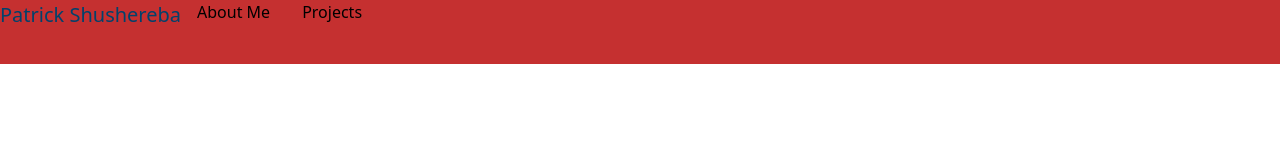
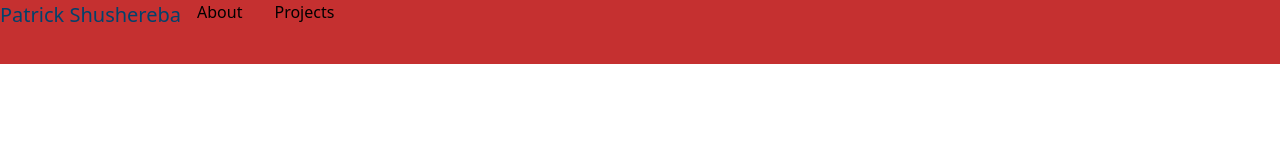
Before and after one commit to pshushereba/portfolio, a Next.js app: page / in a window 1280 px wide. Shown: the top 160 px of the page. Built offline with nearby package versions, Linux system fonts and the light colour scheme.

Commit message:
Trying to deploy.

```diff
--- a/components/layout/Header.js
+++ b/components/layout/Header.js
@@ -7,7 +7,7 @@ const Header = () => {
         <h2 className="text-blue-400 text-xl">Patrick Shushereba</h2>
         <div>
           <Link href="/about">
-            <a className="m-4">About Me</a>
+            <a className="m-4">About</a>
           </Link>
           <Link href="/projects">
             <a className="m-4">Projects</a>
--- a/package.json
+++ b/package.json
@@ -16,7 +16,7 @@
   "scripts": {
     "dev": "next dev",
     "build": "next build",
-    "start": "next start",
+    "start": "next start -p $PORT",
     "test": "echo \"Error: no test specified\" && exit 1"
   },
   "repository": {
```
